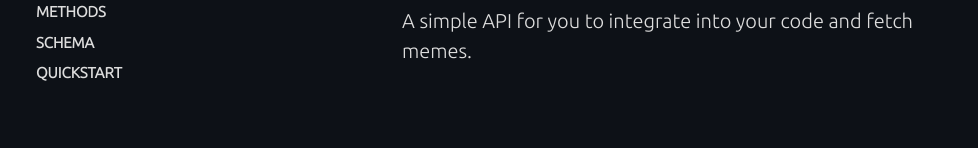
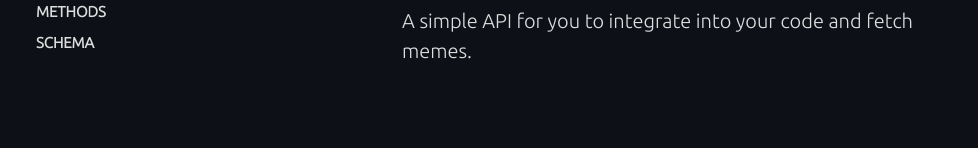
Before and after one commit to py-meme/docs, a plain HTML site: page index.html in a window 1280 px wide. Shown: the part 159-307 px from the top of the page, without its empty margins (8-986 px from the left). Drawn offline with Linux system fonts and the light colour scheme.

Commit message:
Update index.html

```diff
--- a/index.html
+++ b/index.html
@@ -22,7 +22,6 @@
                 <li><a href="#overview"><b>OVERVIEW</a></li>
                 <li><a href="#methods"><b>METHODS</a></li>
                 <li><a href="#schema"><b>SCHEMA</a></li>
-                <li><a href="#"><b>QUICKSTART</a></li>
             </ul>
         </div>
         <div class="main">
```
